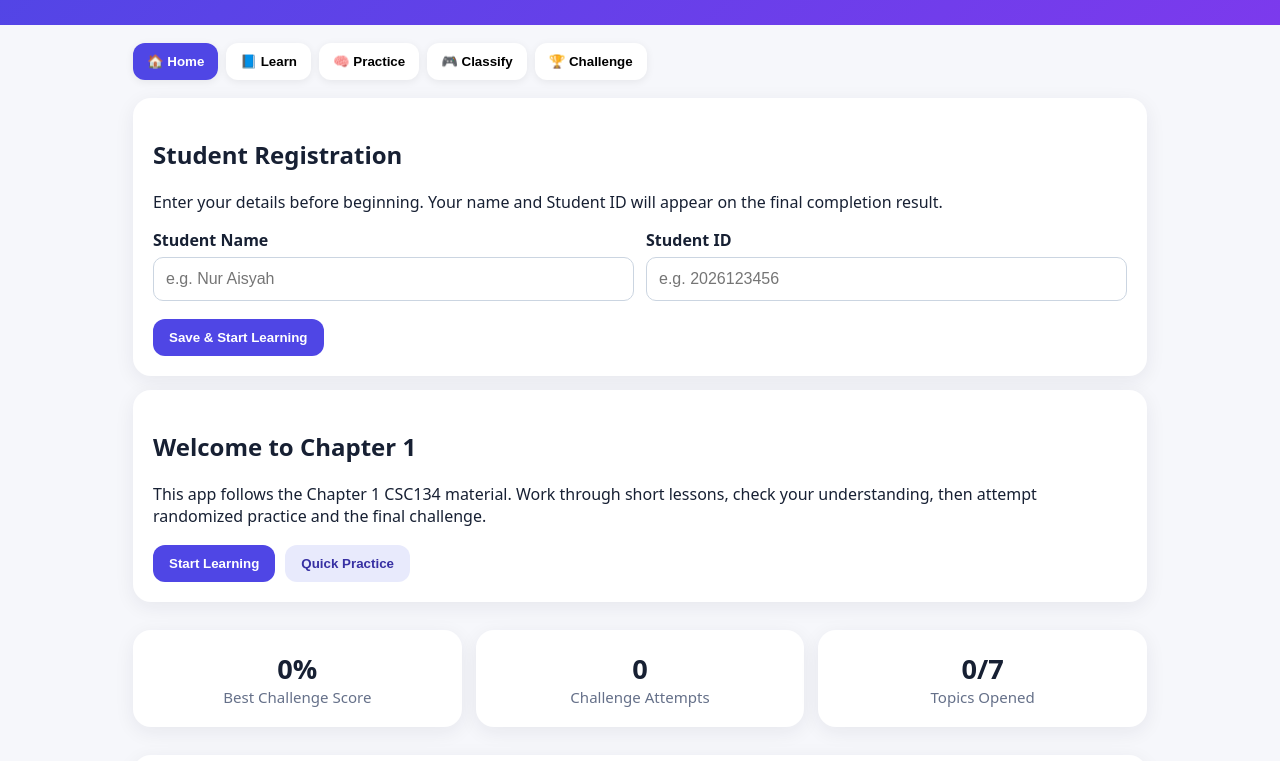
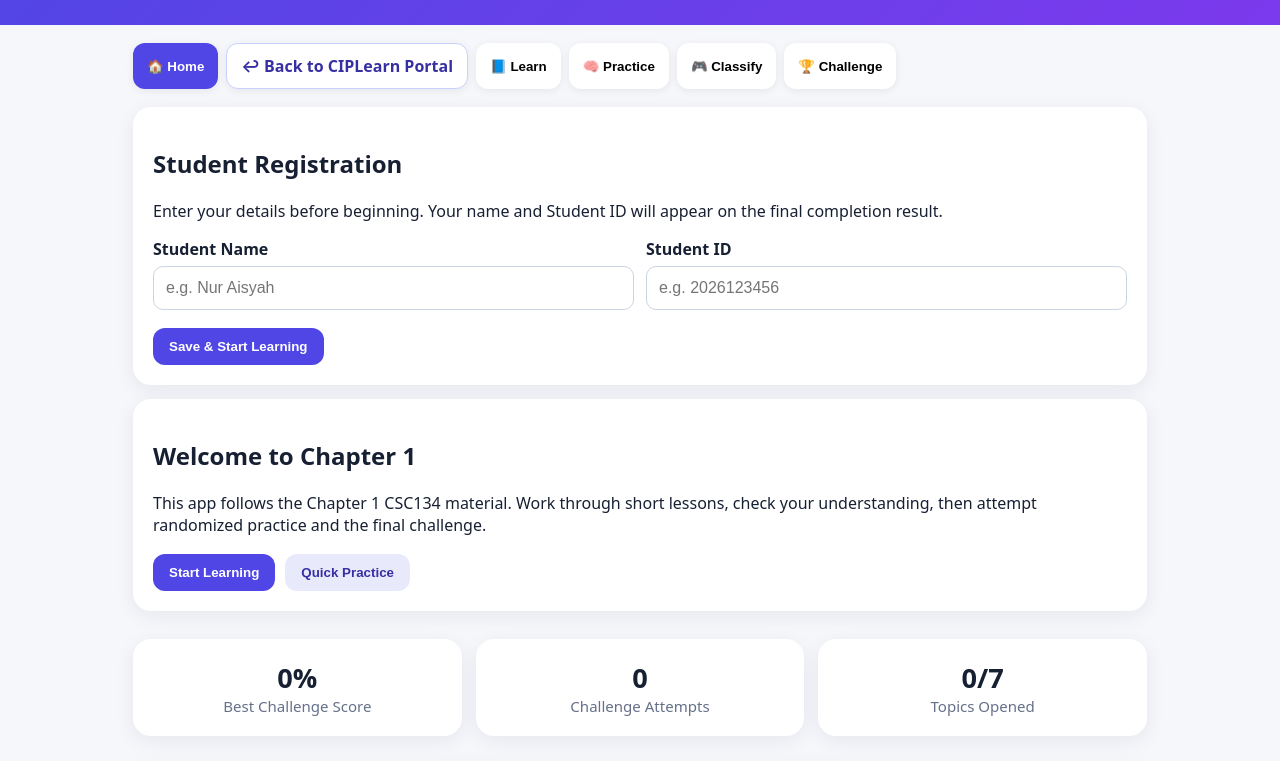
Before and after one commit to norahtuah/CSC134-Chapter-1, a plain HTML site: page index.html in a window 1280 px wide. Shown: the part 118-879 px from the top of the page. Drawn offline with Linux system fonts and the light colour scheme.

Commit message:
Add files via upload

```diff
--- a/index.html
+++ b/index.html
@@ -9,7 +9,7 @@
 header{background:linear-gradient(135deg,var(--p),var(--p2));color:white;padding:28px 18px}
 .wrap{max-width:1050px;margin:auto}.top{display:flex;justify-content:space-between;gap:16px;align-items:center;flex-wrap:wrap}
 h1{margin:0;font-size:clamp(1.6rem,4vw,2.7rem)} .sub{opacity:.9;margin-top:6px}.badge{background:#ffffff22;border:1px solid #ffffff55;padding:8px 12px;border-radius:999px}
-nav{display:flex;gap:8px;flex-wrap:wrap;margin:18px auto}.navbtn{border:0;background:white;padding:11px 14px;border-radius:12px;cursor:pointer;box-shadow:0 2px 8px #00000012;font-weight:650}.navbtn.active{background:var(--p);color:white}
+nav{display:flex;gap:8px;flex-wrap:wrap;margin:18px auto}.navbtn{border:0;background:white;padding:11px 14px;border-radius:12px;cursor:pointer;box-shadow:0 2px 8px #00000012;font-weight:650}.navbtn.active{background:var(--p);color:white} .portal-link{display:inline-flex;align-items:center;text-decoration:none;color:#3730a3;border:1px solid #c7d2fe}.portal-link:hover,.portal-link:focus-visible{background:#eef2ff;outline-offset:3px}
 main{padding:0 18px 40px}.screen{display:none}.screen.active{display:block}.card{background:var(--card);border-radius:18px;padding:20px;margin:14px 0;box-shadow:0 5px 20px #17203312}
 .grid{display:grid;grid-template-columns:repeat(auto-fit,minmax(220px,1fr));gap:14px}.topic{cursor:pointer;border:2px solid transparent;transition:.15s}.topic:hover{transform:translateY(-2px);border-color:#c7d2fe}
 .icon{font-size:2rem}.small{color:var(--muted);font-size:.94rem}.progress{height:12px;background:#e5e7eb;border-radius:999px;overflow:hidden}.bar{height:100%;background:linear-gradient(90deg,var(--p),#06b6d4);width:0}
@@ -33,6 +33,7 @@ footer{text-align:center;color:var(--muted);padding:25px}.heroBtns{display:flex;
 <main class="wrap">
 <nav>
 <button class="navbtn active" data-screen="home">🏠 Home</button>
+<a class="navbtn portal-link" href="https://norahtuah.github.io/CIPLearn-CSC134/" aria-label="Back to CIPLearn main portal">↩ Back to CIPLearn Portal</a>
 <button class="navbtn" data-screen="learn">📘 Learn</button>
 <button class="navbtn" data-screen="practice">🧠 Practice</button>
 <button class="navbtn" data-screen="classify">🎮 Classify</button>
```
